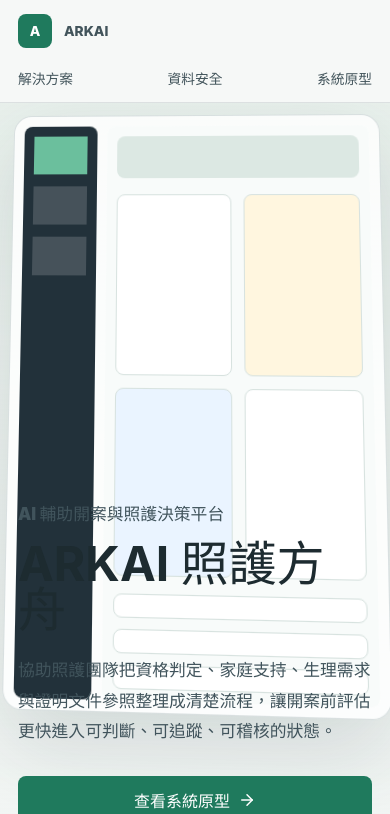
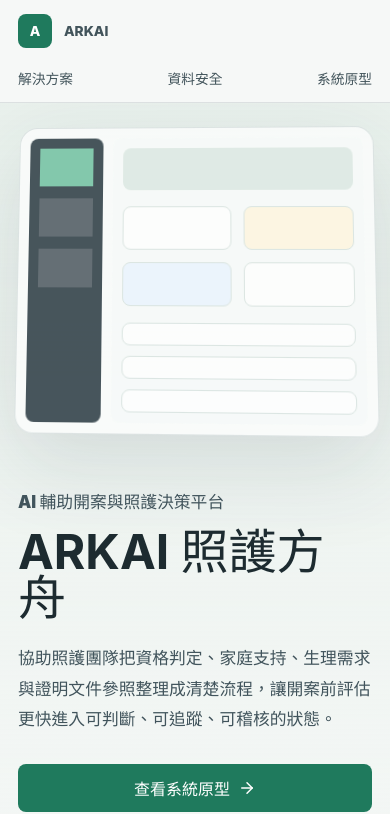
Before and after one commit to allenlee564/Arkai, a React (Vite) app: page / in a window 390 px wide. Shown: the top 814 px of the page. Built offline with nearby package versions, Linux system fonts and the light colour scheme.

Commit message:
Fix landing hero overlap

```diff
--- a/src/styles/global.css
+++ b/src/styles/global.css
@@ -153,9 +153,9 @@
 .landing-hero {
   position: relative;
   display: grid;
-  align-items: end;
-  min-height: min(760px, calc(100vh - 72px));
-  padding: 80px 40px 64px;
+  align-items: center;
+  min-height: min(720px, calc(100vh - 72px));
+  padding: 92px 40px 72px;
   overflow: hidden;
   background:
     linear-gradient(180deg, rgba(246, 248, 247, 0.26), rgba(246, 248, 247, 0.9)),
@@ -164,16 +164,20 @@
 
 .hero-interface {
   position: absolute;
-  inset: 32px 40px 110px;
+  top: 64px;
+  right: max(32px, calc((100vw - 1180px) / 2));
   display: grid;
   grid-template-columns: 190px minmax(0, 1fr);
   gap: 18px;
+  width: min(760px, 58vw);
+  height: 470px;
   padding: 18px;
   border: 1px solid rgba(32, 68, 78, 0.16);
   border-radius: 18px;
   background: rgba(255, 255, 255, 0.78);
   box-shadow: 0 28px 80px rgba(31, 54, 62, 0.16);
-  transform: perspective(1200px) rotateX(7deg) rotateY(-6deg) translateY(-16px);
+  opacity: 0.82;
+  transform: perspective(1200px) rotateX(7deg) rotateY(-6deg);
   transform-origin: top center;
 }
 
@@ -247,7 +251,8 @@
   position: relative;
   z-index: 1;
   width: min(780px, 100%);
-  padding-top: 360px;
+  margin-left: max(0px, calc((100vw - 1180px) / 2));
+  padding: 24px 0;
 }
 
 .site-eyebrow {
@@ -735,18 +740,23 @@
   }
 
   .landing-hero {
-    min-height: 760px;
-    padding: 56px 24px 44px;
+    min-height: auto;
+    padding: 42px 24px 56px;
+    gap: 28px;
   }
 
   .hero-interface {
-    inset: 26px 18px 180px;
+    position: relative;
+    inset: auto;
     grid-template-columns: 120px minmax(0, 1fr);
+    width: 100%;
+    height: 360px;
     transform: perspective(900px) rotateX(6deg) rotateY(-3deg) translateY(-10px);
   }
 
   .hero-copy {
-    padding-top: 390px;
+    margin-left: 0;
+    padding: 0;
   }
 
   .metric-strip,
@@ -808,14 +818,15 @@
   }
 
   .landing-hero {
-    min-height: 720px;
+    min-height: auto;
     padding: 34px 18px 34px;
   }
 
   .hero-interface {
-    inset: 22px 12px 230px;
+    inset: auto;
     grid-template-columns: 74px minmax(0, 1fr);
     gap: 10px;
+    height: 300px;
     padding: 10px;
   }
 
@@ -833,7 +844,7 @@
   }
 
   .hero-copy {
-    padding-top: 340px;
+    padding-top: 0;
   }
 
   .hero-actions,
```
